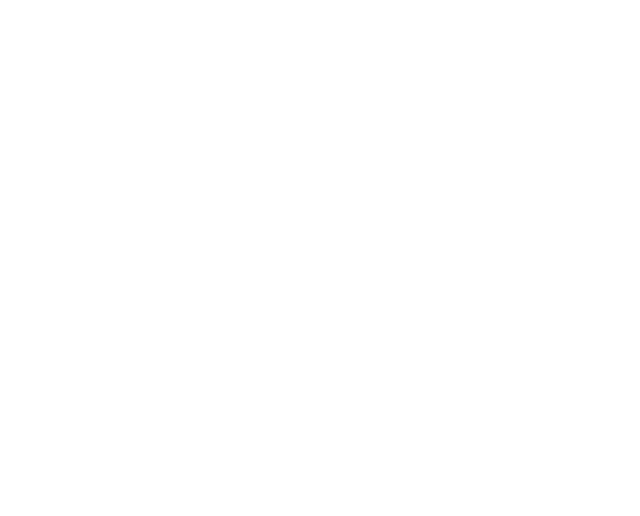
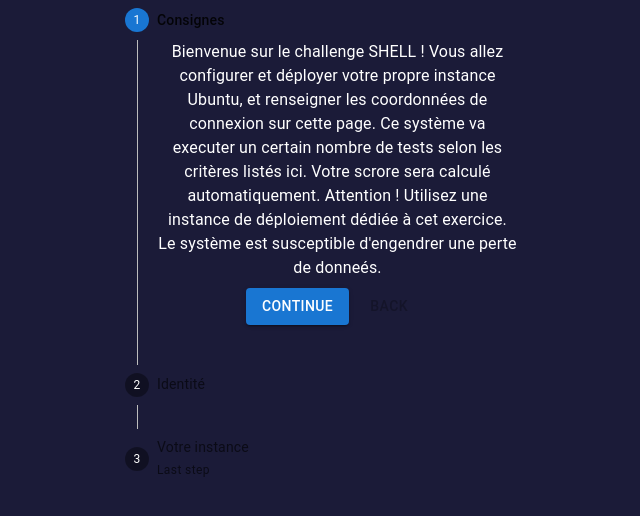
Before and after one commit to Diarit-S/front-project-challenge-1, a React (Create React App) app: page /evaluation in a window 1280 px wide. Before the commit this address had no page. Shown: the top 516 px of the page, without its empty margins (315-955 px from the left). Built offline with nearby package versions, Linux system fonts and the light colour scheme.

Commit message:
GP-22 Create the route and the view for Evaluation

```diff
--- a/src/App.css
+++ b/src/App.css
@@ -1,3 +1,14 @@
+body {
+  background-color: #1B1B38 !important;
+  color: white !important;
+}
+
+main {
+  display: flex;
+  flex-direction: column;
+  align-items: center;
+}
+
 .App {
   text-align: center;
 }
--- a/src/routes/MainRoutes.tsx
+++ b/src/routes/MainRoutes.tsx
@@ -8,7 +8,8 @@
 
 // dashboard routing
 const Login = Loadable(lazy(() => import('views/Login')))
-
+const Register = Loadable(lazy(() => import('views/Register')))
+const Evaluation = Loadable(lazy(() => import('views/Evaluation')))
 
 // ==============================|| MAIN ROUTING ||============================== //
 
@@ -19,6 +20,10 @@
     {
       path: '/login',
       element: <Login />
+    },
+    {
+      path: '/evaluation',
+      element: <Evaluation />
     }
   ]
 }
--- /dev/null
+++ b/src/views/Evaluation/index.tsx
@@ -0,0 +1,83 @@
+import * as React from 'react'
+import Box from '@mui/material/Box'
+import Stepper from '@mui/material/Stepper'
+import Step from '@mui/material/Step'
+import StepLabel from '@mui/material/StepLabel'
+import StepContent from '@mui/material/StepContent'
+import Button from '@mui/material/Button'
+import Paper from '@mui/material/Paper'
+import Typography from '@mui/material/Typography'
+
+const steps = [
+  {
+    label: 'Consignes',
+    description: `Bienvenue sur le challenge SHELL ! Vous allez configurer et déployer votre
+    propre instance Ubuntu, et renseigner les coordonnées de connexion sur cette page. Ce système
+    va executer un certain nombre de tests selon les critères listés ici. Votre scrore sera
+    calculé automatiquement.
+
+    Attention ! Utilisez une instance de déploiement dédiée à cet exercice. Le système est
+    susceptible d'engendrer une perte de donneés.`
+  },
+  {
+    label: 'Identité',
+    description: 'Merci de renseigner votre nom et prénom'
+  },
+  {
+    label: 'Votre instance',
+    description: `Configurez votre instance et accordez l'accès à l'utiliseur identifié par la clé
+    publique suivante :`
+  }
+]
+
+export default function Evaluation() {
+  const [activeStep, setActiveStep] = React.useState(0)
+
+  const handleNext = () => {
+    setActiveStep((prevActiveStep) => prevActiveStep + 1)
+  }
+
+  const handleBack = () => {
+    setActiveStep((prevActiveStep) => prevActiveStep - 1)
+  }
+
+  const handleReset = () => {
+    setActiveStep(0)
+  }
+
+  return (
+    <Box sx={{ maxWidth: 400 }}>
+      <Stepper activeStep={activeStep} orientation="vertical">
+        {steps.map((step, index) => (
+          <Step key={step.label}>
+            <StepLabel
+              optional={index === 2 ? <Typography variant="caption">Last step</Typography> : null}>
+              {step.label}
+            </StepLabel>
+            <StepContent>
+              <Typography>{step.description}</Typography>
+              <Box sx={{ mb: 2 }}>
+                <div>
+                  <Button variant="contained" onClick={handleNext} sx={{ mt: 1, mr: 1 }}>
+                    {index === steps.length - 1 ? 'Finish' : 'Continue'}
+                  </Button>
+                  <Button disabled={index === 0} onClick={handleBack} sx={{ mt: 1, mr: 1 }}>
+                    Back
+                  </Button>
+                </div>
+              </Box>
+            </StepContent>
+          </Step>
+        ))}
+      </Stepper>
+      {activeStep === steps.length && (
+        <Paper square elevation={0} sx={{ p: 3 }}>
+          <Typography>All steps completed - you&apos;re finished</Typography>
+          <Button onClick={handleReset} sx={{ mt: 1, mr: 1 }}>
+            Reset
+          </Button>
+        </Paper>
+      )}
+    </Box>
+  )
+}
```
